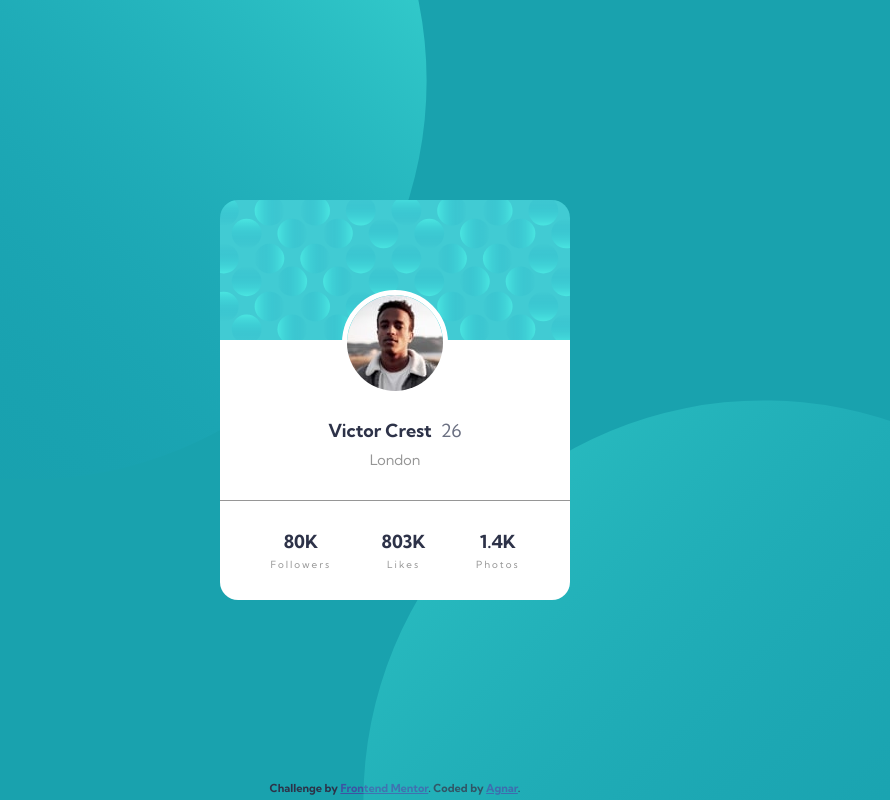
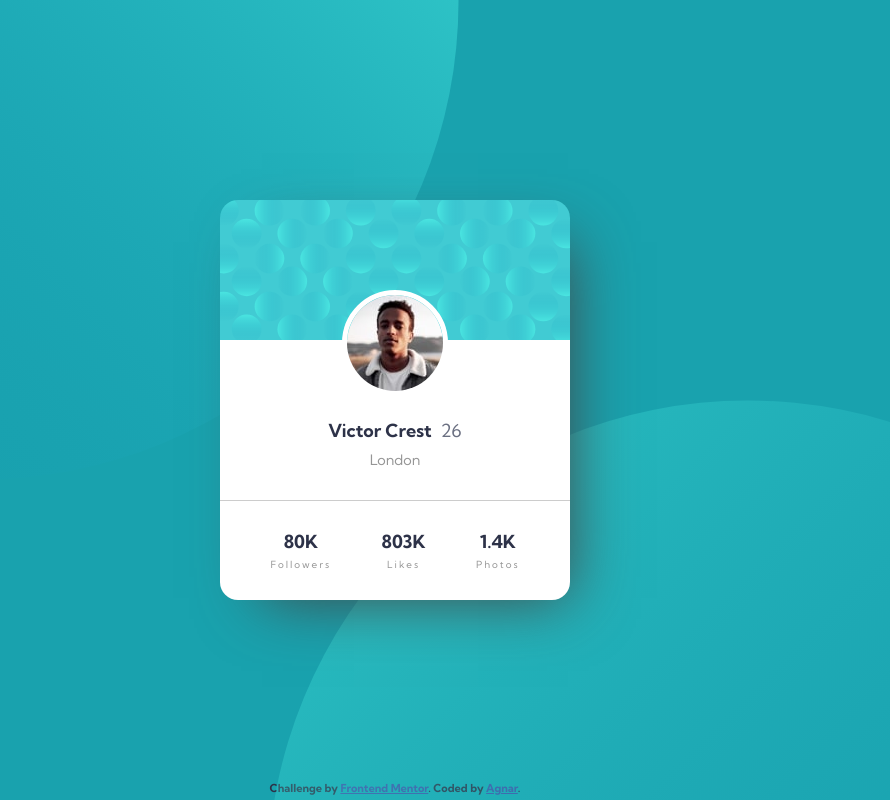
Before and after one commit to agnar-nomad/public-repos, a plain HTML site: page frontendmentor/profile-card-component-agnar/index.html in a window 1280 px wide. Shown: the whole page, without its empty margins (245-1135 px from the left). Drawn offline with Linux system fonts and the light colour scheme.

Commit message:
edited box shadow and bg positioning

```diff
--- a/frontendmentor/profile-card-component-agnar/styles.css
+++ b/frontendmentor/profile-card-component-agnar/styles.css
@@ -69,7 +69,7 @@ article {
   background-image: url("images/bg-pattern-card.svg");
   background-repeat: no-repeat;
   border-radius: 1rem;
-  /* box-shadow: 0px 1px 5px 1px; */
+  box-shadow: 20px 20px 60px -22px #444;
   /* couldn't make the shadow work */
 }
 .profile-section {
@@ -84,7 +84,7 @@ article {
   align-items: center;
   height: 25%;
   border-radius: 0 0 1rem 1rem;
-  border-top: 1px solid var(--dark-gray);
+  border-top: 1px solid #ccc;
 }
 .stats-box {
   display: flex;
@@ -134,13 +134,13 @@ article {
 /* media queries */
 @media only screen and (min-width: 960px) {
   main::before {
-    transform: scale(1);
-    top: -40%;
+    transform: scale(1.2);
+    top: -50%;
     left: -10%;
   }
   main::after {
-    transform: scale(1);
-    bottom: -50%;
-    right: -10%;
+    transform: scale(1.2);
+    bottom: -60%;
+    right: -5%;
   }
 }
```
